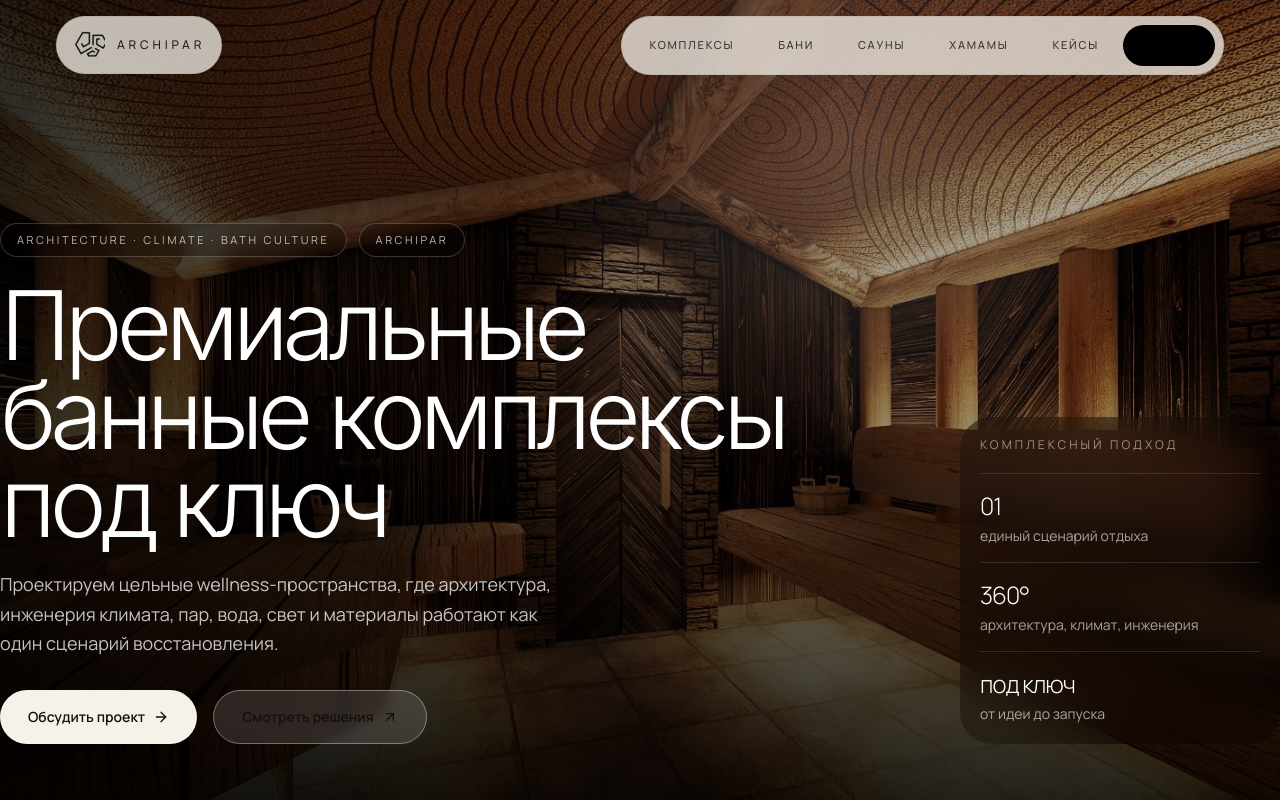
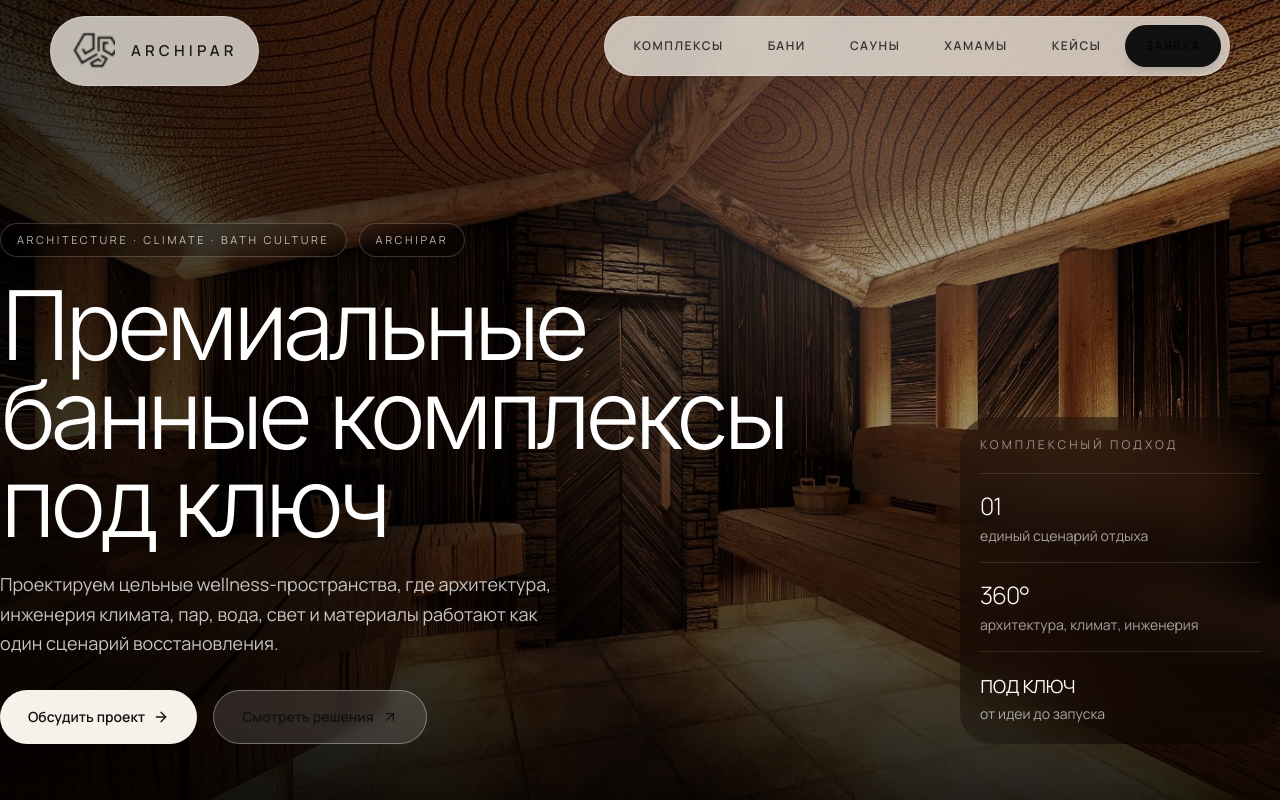
Before and after one commit to TatooineEnjoyer/archipar, a Next.js app: page / in a window 1280 px wide. Shown: the top 800 px of the page. Built offline with nearby package versions, Linux system fonts and the light colour scheme.

Commit message:
Update Header.tsx

```diff
--- a/src/components/Header.tsx
+++ b/src/components/Header.tsx
@@ -21,48 +21,38 @@ export default function Header() {
     }
 
     handleScroll();
-
-    window.addEventListener("scroll", handleScroll, {
-      passive: true,
-    });
+    window.addEventListener("scroll", handleScroll, { passive: true });
 
     return () => window.removeEventListener("scroll", handleScroll);
   }, []);
 
-  const brandOpacity = Math.max(0, 1 - scrollY / 130);
-  const brandTranslate = Math.min(scrollY * 0.22, 34);
-  const brandVisible = scrollY < 135;
+  const compact = scrollY > 40;
 
   return (
-    <header className="fixed left-0 top-0 z-50 w-full px-4 py-4 md:px-8 lg:px-14">
-      <div className="flex items-start justify-between gap-4">
+    <header className="fixed left-0 top-0 z-50 w-full px-4 py-4 md:px-6">
+      <div className="mx-auto flex max-w-[1180px] items-start justify-between gap-4">
         <Link
           href="/"
           aria-label="ARCHIPAR"
-          className="premium-glass flex items-center gap-3 rounded-full border border-black/5 px-4 py-3 transition duration-500"
-          style={{
-            opacity: brandOpacity,
-            transform: brandVisible
-              ? `translateY(-${brandTranslate}px)`
-              : "translateY(-36px)",
-            pointerEvents: brandVisible ? "auto" : "none",
-          }}
+          className={`premium-glass group flex items-center gap-3 rounded-full border border-white/25 px-4 py-3 text-black shadow-xl transition duration-500 md:gap-4 md:px-5 ${
+            compact ? "bg-[#f4f0e8]/88" : "bg-[#f4f0e8]/72"
+          }`}
         >
           <Image
             src="/images/logo/archipar-logo.png"
             alt="ARCHIPAR"
-            width={30}
-            height={30}
-            className="h-7 w-7 object-contain md:h-8 md:w-8"
+            width={44}
+            height={44}
+            priority
+            className="h-9 w-9 object-contain transition duration-500 group-hover:scale-105 md:h-11 md:w-11"
           />
-
-          <span className="hidden text-xs font-medium uppercase tracking-[0.32em] text-black/82 sm:block">
+          <span className="hidden text-sm font-semibold uppercase tracking-[0.28em] text-black/86 sm:block md:text-[15px]">
             ARCHIPAR
           </span>
         </Link>
 
         <div className="flex items-center gap-2">
-          <nav className="premium-glass hidden items-center gap-1 rounded-full border border-black/5 px-2 py-2 text-[11px] font-medium uppercase tracking-[0.16em] text-black/72 md:flex">
+          <nav className="premium-glass hidden items-center gap-1 rounded-full border border-white/25 bg-[#f4f0e8]/82 px-2 py-2 text-[12px] font-semibold uppercase tracking-[0.13em] text-black/74 shadow-xl md:flex">
             {navItems.map((item) => (
               <Link
                 key={item.href}
@@ -75,23 +65,22 @@ export default function Header() {
 
             <Link
               href="/#request"
-              className="rounded-full bg-black px-5 py-3 text-white transition hover:bg-[#8a6a43]"
+              className="rounded-full bg-[#111] px-5 py-3 text-white shadow-lg shadow-black/10 transition hover:bg-[#8a6a43] hover:text-white"
             >
               Заявка
             </Link>
           </nav>
 
-          <nav className="premium-glass flex items-center gap-1 rounded-full border border-black/5 px-2 py-2 text-[10px] font-medium uppercase tracking-[0.12em] text-black/72 md:hidden">
+          <nav className="premium-glass flex items-center gap-1 rounded-full border border-white/25 bg-[#f4f0e8]/86 px-2 py-2 text-[11px] font-semibold uppercase tracking-[0.1em] text-black/76 shadow-xl md:hidden">
             <Link
               href="/bath-complexes"
               className="rounded-full px-3 py-3 transition hover:bg-black hover:text-white"
             >
               Комплексы
             </Link>
-
             <Link
               href="/#request"
-              className="rounded-full bg-black px-3 py-3 text-white"
+              className="rounded-full bg-[#111] px-3 py-3 text-white transition hover:bg-[#8a6a43] hover:text-white"
             >
               Заявка
             </Link>
```
